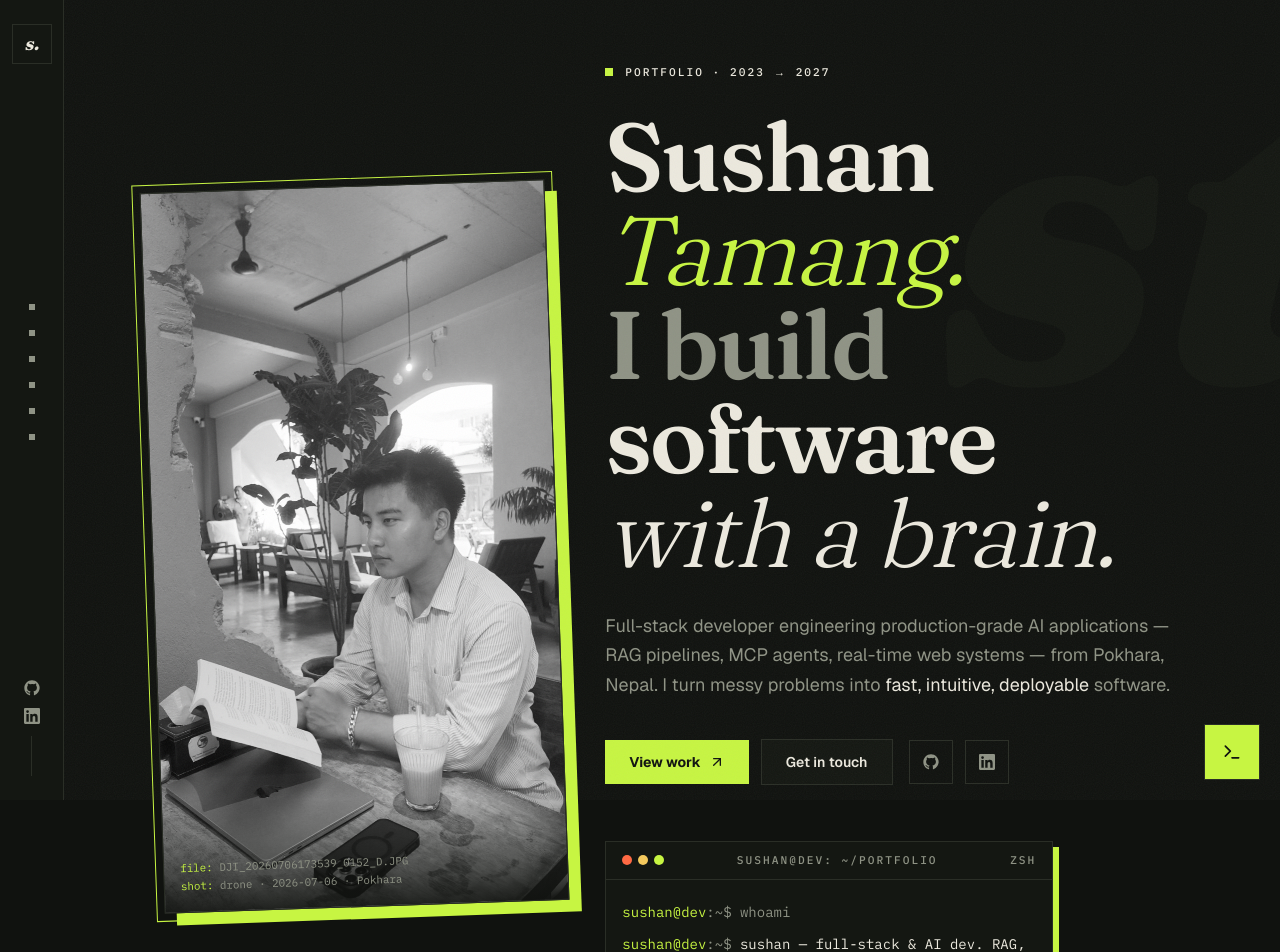
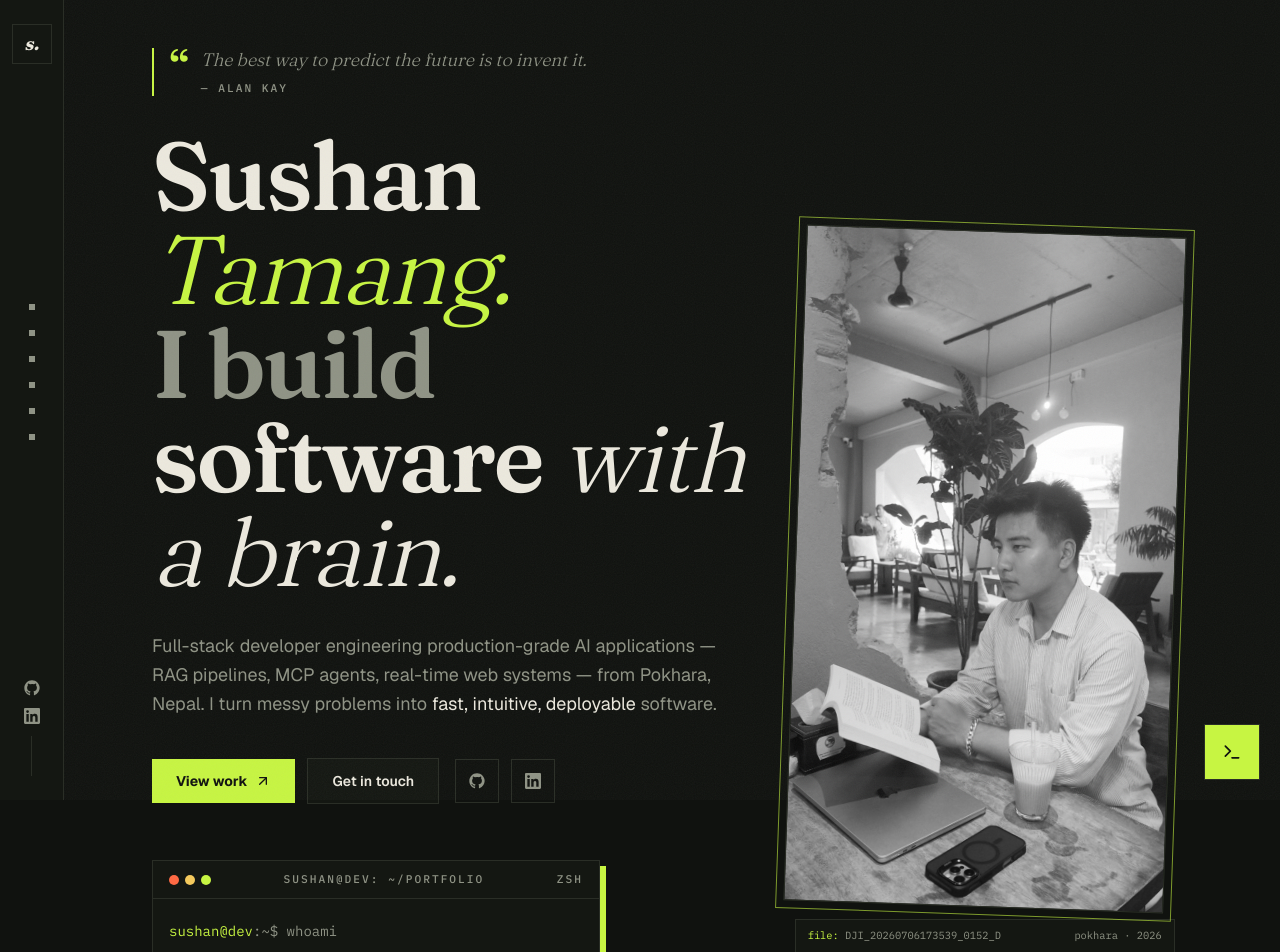
Before and after one commit to Sushantmg/sushan-portfolio, a Next.js app: page / in a window 1280 px wide. Shown: the top 952 px of the page. Built offline with nearby package versions, Linux system fonts and the light colour scheme.

Commit message:
Restyle hero: motivating quote, cleaner text/image balance

```diff
--- a/src/components/Hero.tsx
+++ b/src/components/Hero.tsx
@@ -72,77 +72,43 @@ export function Hero() {
     target: ref,
     offset: ["start start", "end start"],
   });
-  const yText = useTransform(scrollYProgress, [0, 1], [0, 80]);
+  const yText = useTransform(scrollYProgress, [0, 1], [0, 60]);
   const opacity = useTransform(scrollYProgress, [0, 0.75], [1, 0]);
 
   return (
     <section
       ref={ref}
       id="top"
-      className="relative flex min-h-screen flex-col overflow-hidden pt-24 lg:pt-0 lg:pl-16"
+      className="relative flex min-h-screen flex-col overflow-hidden pt-16 lg:pt-0 lg:pl-16"
     >
-      <motion.span
-        aria-hidden
-        className="font-display pointer-events-none absolute -right-10 top-6 select-none text-[20rem] font-black italic leading-none text-carbon-2 lg:text-[26rem]"
-        style={{ transform: yText }}
-      >
-        st
-      </motion.span>
-
       <motion.div
         style={{ opacity }}
-        className="relative z-10 mx-auto flex w-full max-w-6xl flex-1 flex-col justify-center px-5 py-16 sm:px-8 lg:px-14"
+        className="relative z-10 mx-auto flex w-full max-w-6xl flex-1 flex-col justify-center px-5 py-12 sm:px-8 lg:px-14"
       >
-        <div className="grid items-center gap-12 lg:grid-cols-12">
-          <motion.div
-            initial={{ opacity: 0, y: 20 }}
-            animate={{ opacity: 1, y: 0 }}
-            transition={{ delay: 1.1, duration: 0.9 }}
-            className="order-2 lg:order-1 lg:col-span-5"
-          >
-            <div className="relative mx-auto max-w-[360px] lg:max-w-none">
-              <div className="group
-relative -rotate-2 transition-transform duration-500 hover:rotate-0">
-                <div className="absolute -inset-2 border border-acid" />
-                <div className="relative aspect-[9/16] overflow-hidden border border-line bg-carbon-2 shadow-[12px_12px_0_0_#c7f542] transition-all duration-500 group-hover:shadow-[16px_16px_0_0_#c7f542]">
-                  <Image
-                    src="/images/drone.jpg"
-                    alt="Aerial shot of Sushan from above, captured with a DJI drone"
-                    fill
-                    priority
-                    sizes="(min-width: 1024px) 40vw, 360px"
-                    className="object-cover grayscale contrast-105 transition-all duration-700 group-hover:grayscale-0"
-                  />
-                  <div className="absolute inset-x-0 bottom-0 bg-gradient-to-t from-carbon/90 to-transparent p-4 pt-14">
-                    <p className="font-mono text-[0.68rem] leading-relaxed text-muted">
-                      <span className="text-acid">file:</span>{" "}
-                      DJI_20260706173539_0152_D.JPG
-                      <br />
-                      <span className="text-acid">shot:</span> drone · 2026-07-06
-                      · Pokhara
-                    </p>
-                  </div>
-                </div>
-              </div>
-            </div>
-          </motion.div>
-
-          <div className="order-1 lg:order-2 lg:col-span-7">
-        <motion.p
+        <div className="grid items-center gap-12 lg:grid-cols-12 lg:gap-8">
+          <div className="lg:col-span-7">
+            <motion.blockquote
               initial={{ opacity: 0 }}
               animate={{ opacity: 1 }}
-          transition={{ duration: 0.5 }}
-          className="label mb-7 flex items-center gap-3"
+              transition={{ duration: 0.6 }}
+              className="font-display mb-8 flex max-w-xl items-start gap-3 border-l-2 border-acid pl-4 text-lg font-light italic leading-snug text-muted"
             >
-          <span className="inline-block h-2 w-2 bg-acid" />
-          Portfolio · 2023 → 2027
-        </motion.p>
+              <span aria-hidden className="font-display -mt-1 text-4xl font-bold not-italic text-acid">
+                “
+              </span>
+              <span>
+                The best way to predict the future is to invent it.
+                <footer className="label mt-2 not-italic text-muted">
+                  — Alan Kay
+                </footer>
+              </span>
+            </motion.blockquote>
 
             <motion.h1
               initial={{ opacity: 0, y: 30 }}
               animate={{ opacity: 1, y: 0 }}
               transition={{ duration: 0.8, ease: [0.22, 1, 0.36, 1] }}
-          className="font-display max-w-4xl text-[2.9rem] font-semibold leading-[0.98] tracking-tight sm:text-7xl lg:text-8xl"
+              className="font-display max-w-3xl text-[2.9rem] font-semibold leading-[0.98] tracking-tight sm:text-7xl lg:text-8xl"
               style={{ y: yText }}
             >
               Sushan{" "}
@@ -158,10 +124,11 @@ relative -rotate-2 transition-transform duration-500 hover:rotate-0">
               transition={{ delay: 0.25, duration: 0.7 }}
               className="mt-8 max-w-xl text-base leading-relaxed text-muted sm:text-lg"
             >
-          Full-stack developer engineering production-grade AI applications —
-          RAG pipelines, MCP agents, real-time web systems — from Pokhara,
-          Nepal. I turn messy problems into{" "}
-          <span className="text-ink">fast, intuitive, deployable</span> software.
+              Full-stack developer engineering production-grade AI
+              applications — RAG pipelines, MCP agents, real-time web
+              systems — from Pokhara, Nepal. I turn messy problems into{" "}
+              <span className="text-ink">fast, intuitive, deployable</span>{" "}
+              software.
             </motion.p>
 
             <motion.div
@@ -213,14 +180,12 @@ relative -rotate-2 transition-transform duration-500 hover:rotate-0">
             >
               <TerminalCard />
             </motion.div>
-          </div>
-        </div>
 
             <motion.div
               initial={{ opacity: 0 }}
               animate={{ opacity: 1 }}
               transition={{ delay: 1 }}
-          className="mt-12 hidden items-center gap-8 font-mono text-xs text-muted sm:flex"
+              className="mt-12 hidden flex-wrap items-center gap-x-8 gap-y-2 font-mono text-xs text-muted lg:flex"
             >
               <span className="flex items-center gap-2">
                 <span className="h-1 w-1 bg-acid" />
@@ -235,6 +200,38 @@ relative -rotate-2 transition-transform duration-500 hover:rotate-0">
                 Open to internships & freelance
               </span>
             </motion.div>
+          </div>
+
+          <motion.div
+            initial={{ opacity: 0, scale: 0.96 }}
+            animate={{ opacity: 1, scale: 1 }}
+            transition={{ delay: 0.9, duration: 0.9, ease: [0.22, 1, 0.36, 1] }}
+            className="lg:col-span-5"
+          >
+            <div className="mx-auto w-full max-w-[340px] lg:max-w-[380px]">
+              <div className="group relative rotate-2 transition-transform duration-500 hover:rotate-0">
+                <div className="pointer-events-none absolute -inset-2 -z-10 border border-acid/60" />
+                <div className="relative aspect-[9/16] overflow-hidden border border-line bg-carbon-2">
+                  <Image
+                    src="/images/drone.jpg"
+                    alt="Aerial shot of Sushan from above, captured with a DJI drone"
+                    fill
+                    priority
+                    sizes="(min-width: 1024px) 40vw, 340px"
+                    className="object-cover grayscale contrast-105 transition-all duration-700 group-hover:grayscale-0"
+                  />
+                </div>
+              </div>
+              <div className="mt-3 flex items-center justify-between border border-line bg-carbon-2 px-3 py-2 font-mono text-[0.65rem] text-muted">
+                <span>
+                  <span className="text-acid">file:</span>{" "}
+                  DJI_20260706173539_0152_D
+                </span>
+                <span className="text-muted">pokhara · 2026</span>
+              </div>
+            </div>
+          </motion.div>
+        </div>
 
         <motion.a
           href="#about"
```
Lines whose indentation alone changed are shown as unchanged.
